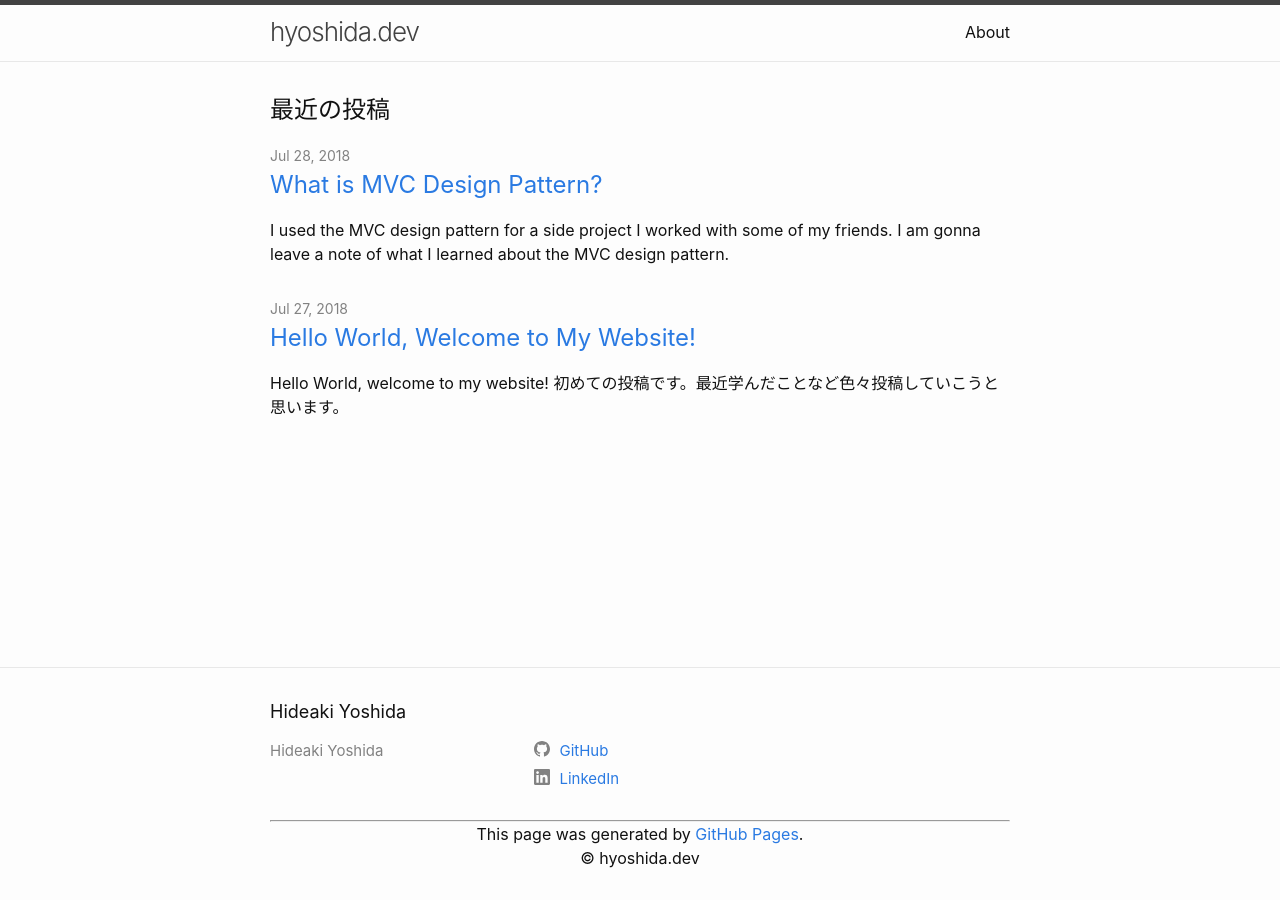
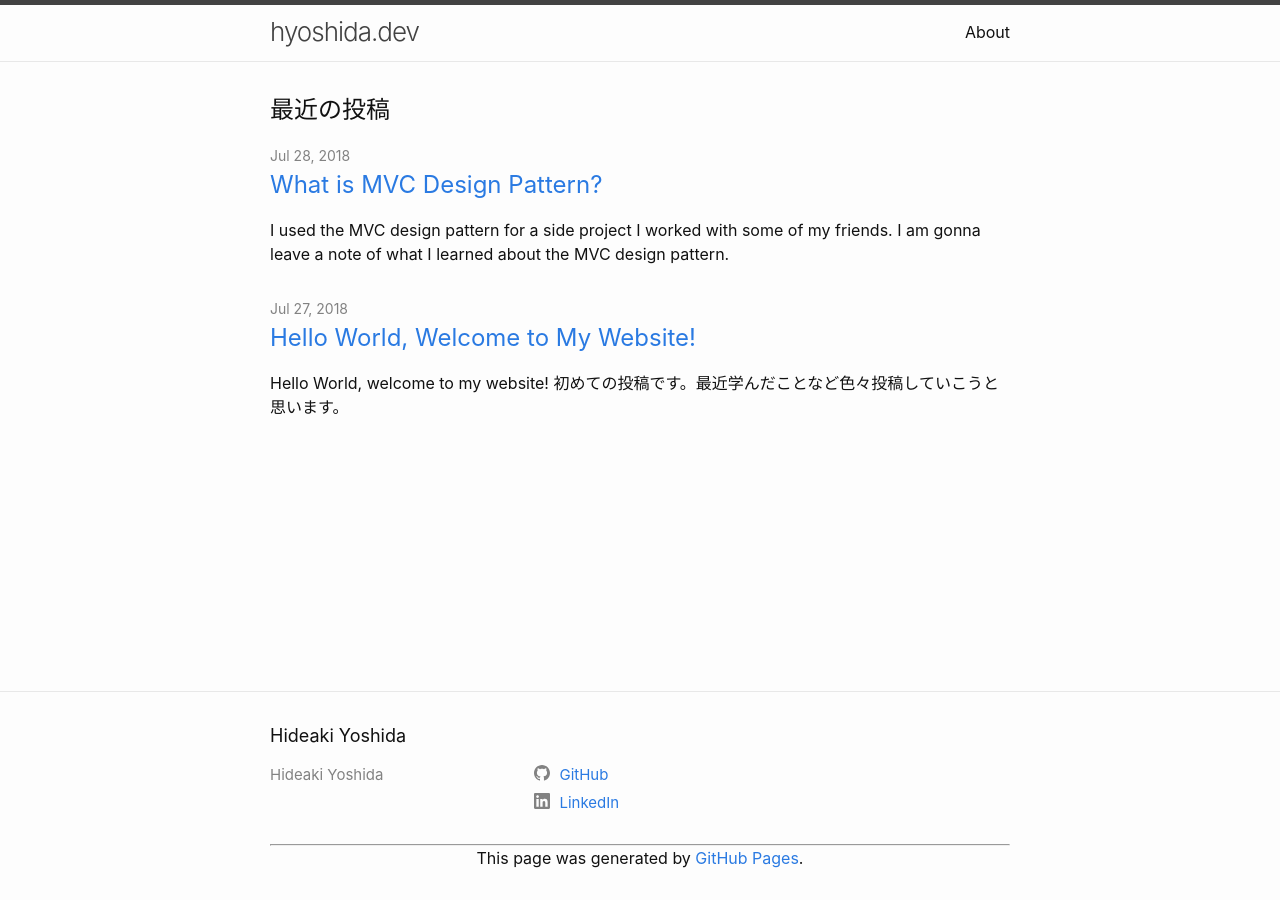
Before and after one commit to hyoshida123/hyoshida123.github.io, a Jekyll site: the page built from index.md, in a window 1280 px wide. Built offline with Jekyll 4.4.1, drawn with Linux system fonts in a browser that asks for light colours.

Commit message:
delete cp line

```diff
--- a/_includes/footer.html
+++ b/_includes/footer.html
@@ -37,7 +37,6 @@
         <div align="center">
             <span class="site-footer-credits">This page was generated by
                 <a href="https://pages.github.com">GitHub Pages</a>.</span>
-            <div>&copy; hyoshida.dev</div>
         </div>
 
     </div>
```
